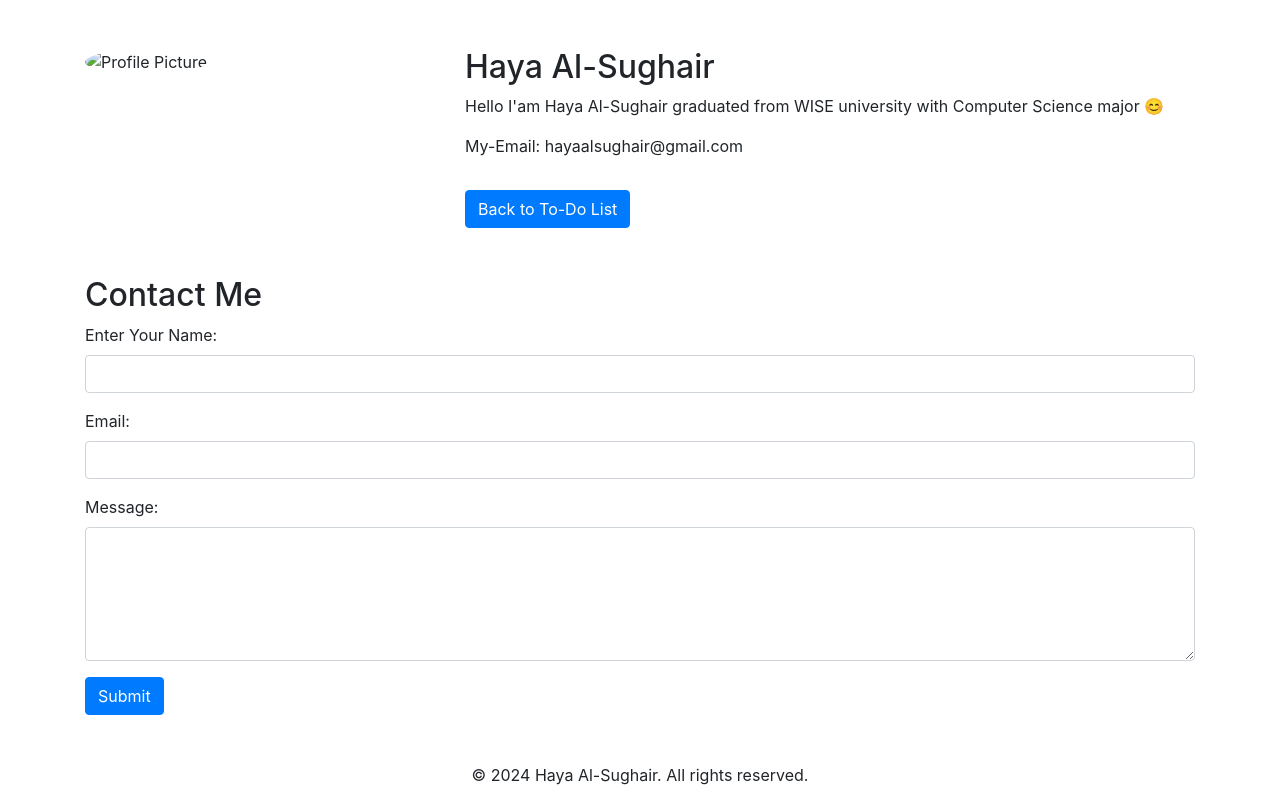
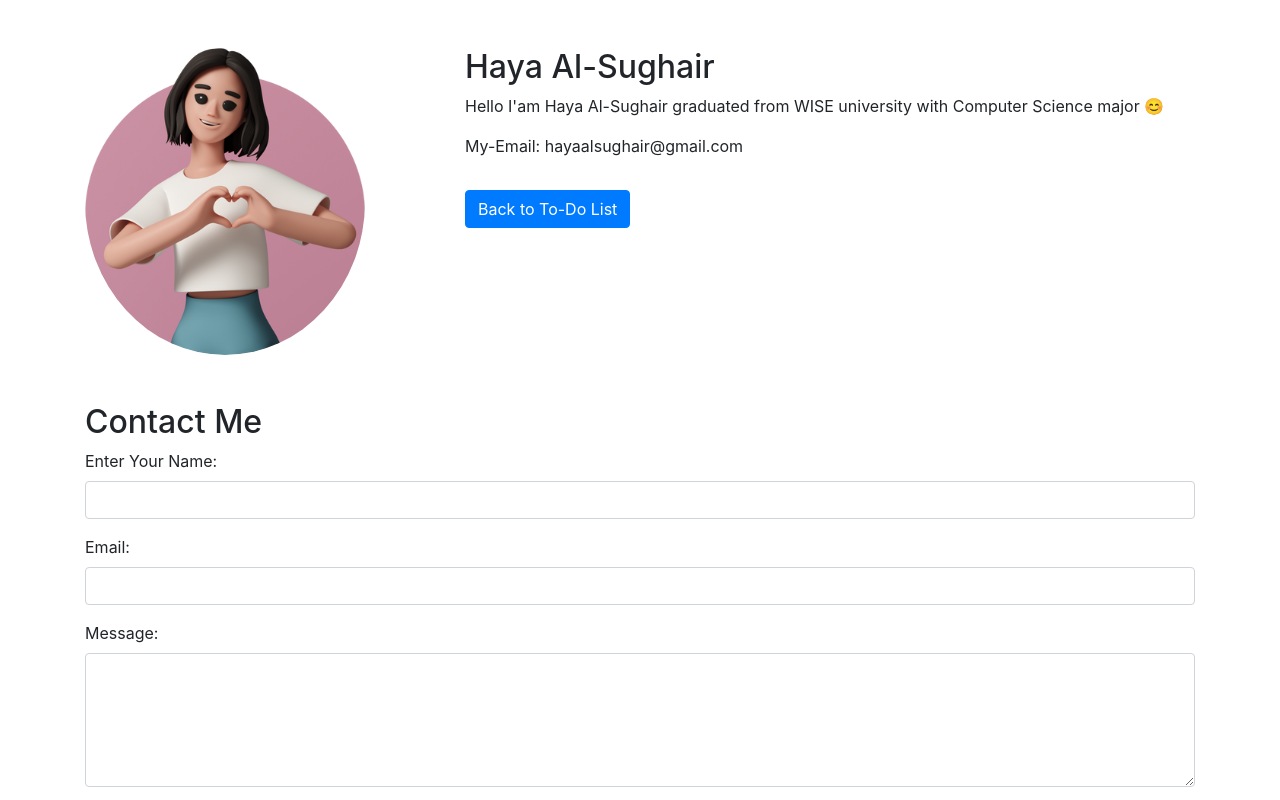
Before and after one commit to Hayaalsughair/todo-project, a plain HTML site: page about.html in a window 1280 px wide. Shown: the top 800 px of the page. Drawn offline with nearby package versions, Linux system fonts and the light colour scheme; the site is published under a folder, as on GitHub Pages, so addresses that start at the root find nothing.

Commit message:
Update about.html

```diff
--- a/about.html
+++ b/about.html
@@ -13,7 +13,7 @@
     <section id="about-me">
         <div class="row">
             <div class="col-md-4">
-                <img src="/img/profile-pic.png" class="img-fluid rounded-circle" alt="Profile Picture" style="max-width: 80%;">
+                <img src="img/profile-pic.png" class="img-fluid rounded-circle" alt="Profile Picture" style="max-width: 80%;">
             </div>
             <div class="col-md-8">
                 <h2>Haya Al-Sughair</h2>
```
